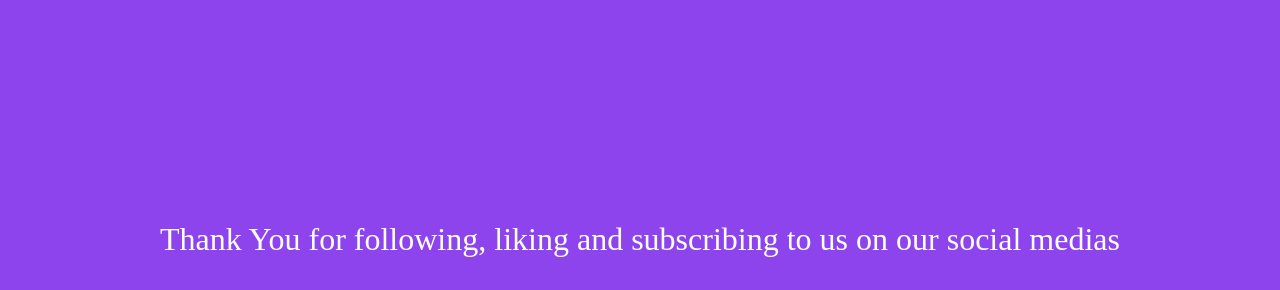
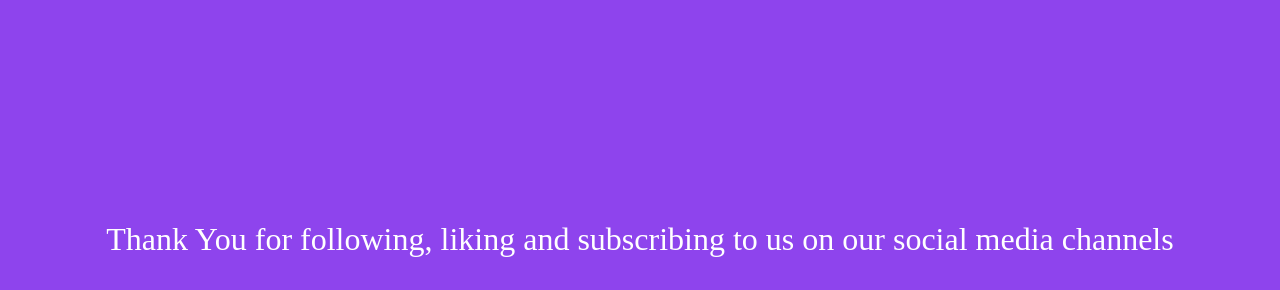
Before and after one commit to poly4concept/incrementing-counter, a plain HTML site: page index.html in a window 1280 px wide. Shown: the part 41-331 px from the top of the page. Drawn offline with nearby package versions, Linux system fonts and the light colour scheme; a web font is replaced by a local one.

Commit message:
fixed a bug

```diff
--- a/index.html
+++ b/index.html
@@ -9,7 +9,7 @@
     <title>Incrementing Counter</title>
 </head>
 <body>
-    <h2>Thank You for following, liking and subscribing to us on our social medias</h2>
+    <h2>Thank You for following, liking and subscribing to us on our social media channels</h2>
     <div class="container">
         <div class="row">
             <div class="col-lg-4 col-12 counter-container">
```
